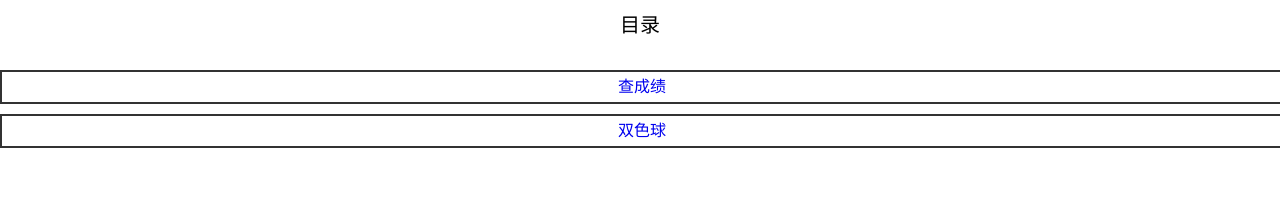
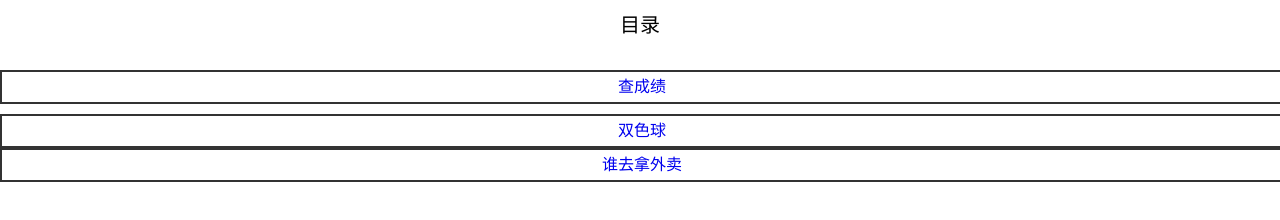
Before and after one commit to wangcong484/wangcong484.github.io, a plain HTML site: page index.html in a window 1280 px wide. Drawn offline with Linux system fonts and the light colour scheme.

Commit message:
第三次修改

```diff
--- a/index.html
+++ b/index.html
@@ -11,5 +11,6 @@
 		</div>
 		<a href="domo-0819/index.html" class="shijiu">查成绩</a>
 		<a href="domo-0820/index.html" class="ershi">双色球</a>
+		<a href="domo-0821/index.html" class="eryi">谁去拿外卖</a>
 	</body>
 </html>
--- a/new_file.css
+++ b/new_file.css
@@ -37,3 +37,13 @@
 	line-height: 30px;
 	text-decoration: none;
 }
+.eryi{
+	float: left;
+	width: 100%;
+	height: 30px;
+	font-family: "微软雅黑",arial;
+	border: 2px solid #333333;
+	text-align: center;
+	line-height: 30px;
+	text-decoration: none;
+}
```
